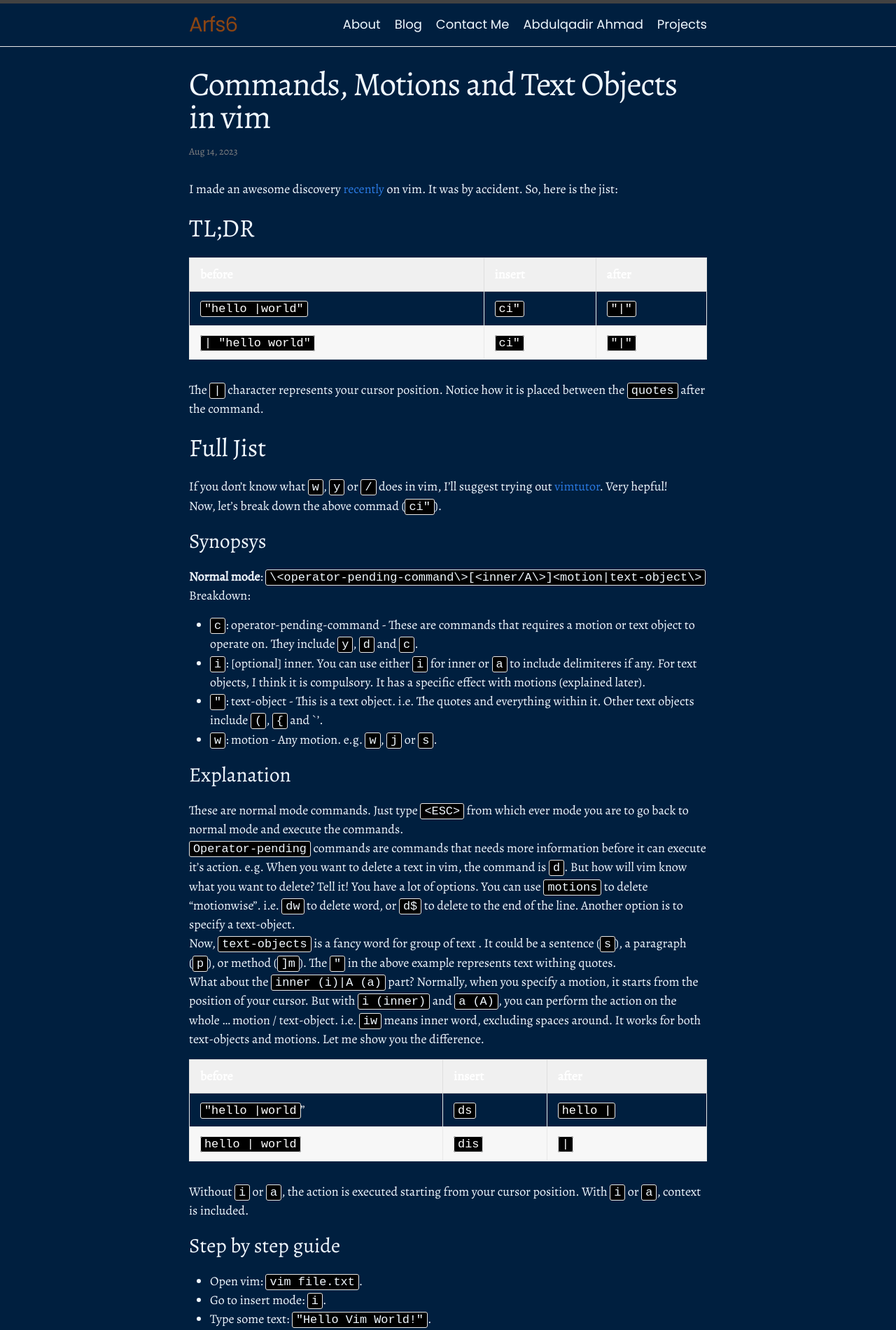
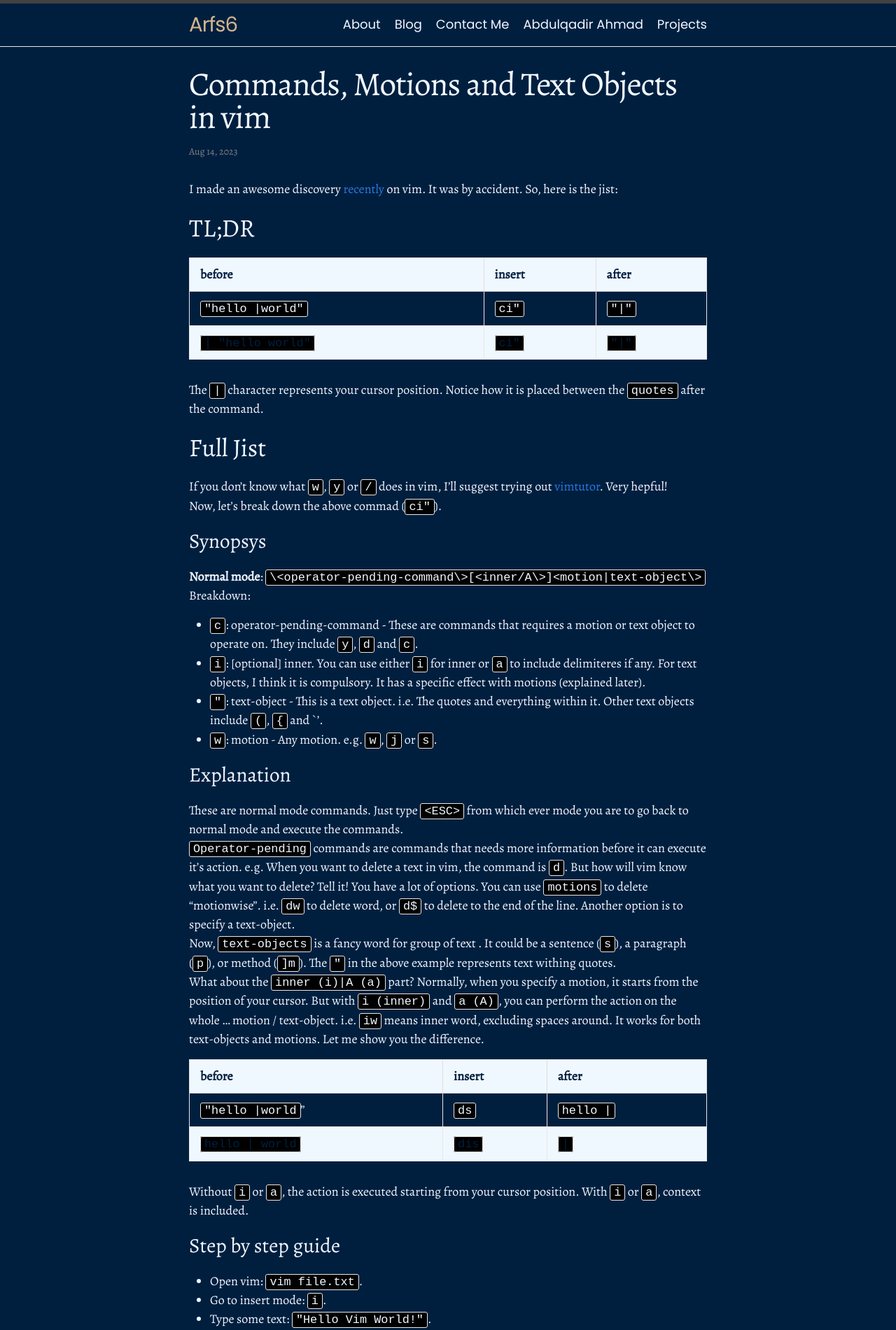
Before and after one commit to Arfs6/Arfs6.github.io, a Jekyll site: the page built from _posts/2023-08-14-vim-commands-and-motion.markdown, in a window 1280 px wide. Shown: the top 1901 px of the page at 70% size. Built offline with Jekyll 4.4.1, drawn with Linux system fonts in a browser that asks for light colours.

Commit message:
Changed the color of the site\'s title to light brown and fixed the colors of table

```diff
--- a/_sass/minima/_base.scss
+++ b/_sass/minima/_base.scss
@@ -232,19 +232,20 @@ table {
 	margin-bottom: $spacing-unit;
 	width: 100%;
 	text-align: $table-text-align;
-  color: lighten($text-color, 18%);
 	border-collapse: collapse;
 	border: 1px solid $grey-color-light;
 	tr {
 		&:nth-child(even) {
-      background-color: lighten($grey-color-light, 6%);
+			background-color: $text-color;
+			color: $background-color;
 		}
 	}
 	th, td {
 		padding: ($spacing-unit / 3) ($spacing-unit / 2);
 	}
 	th {
-    background-color: lighten($grey-color-light, 3%);
+		color: $background-color;
+		background-color: $text-color;
 		border: 1px solid darken($grey-color-light, 4%);
 		border-bottom-color: darken($grey-color-light, 12%);
 	}
--- a/_sass/minima/_layout.scss
+++ b/_sass/minima/_layout.scss
@@ -20,7 +20,7 @@
 
   &,
   &:visited {
-    color: $brown-color;
+    color: $light-brown-color;
   }
 }
 
--- a/_sass/minima/custom-variables.scss
+++ b/_sass/minima/custom-variables.scss
@@ -3,4 +3,5 @@ $content-font-family: Alegreya, Georgia, "Times New Roman";
 $background-color: #001f3f;
 $text-color: #f0f8ff;
 $base-font-size: 18px;
-$brown-color: #8B4513;
+$dark-red-color: #8B0000;
+$light-brown-color: #D2B48C;
```
Lines whose indentation alone changed are shown as unchanged.
